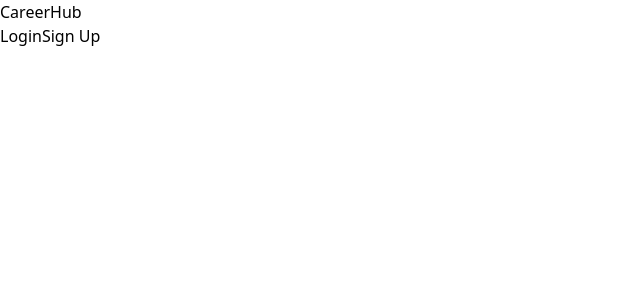
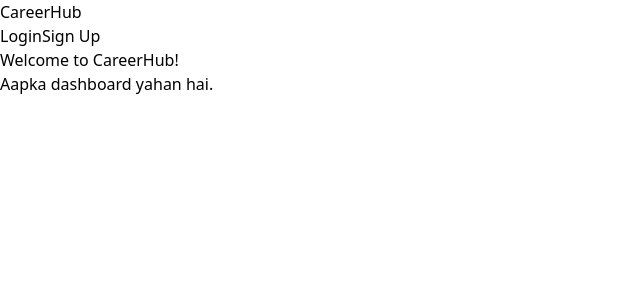
Before and after one commit to Pragatijindal05/job-portal-app, a React (Vite) app in the folder frontend/: page /home in a window 1280 px wide. Shown: the top 300 px of the page, without its empty margins (0-640 px from the left). Built offline with nearby package versions, Linux system fonts and the light colour scheme; no server answers.

Commit message:
Fix login setup

```diff
--- a/frontend/src/App.jsx
+++ b/frontend/src/App.jsx
@@ -4,6 +4,7 @@ import Navbar from './components/Navbar';
 import Login from './components/Login';
 import Register from './components/Register';
 import MainDashboard from './Dashboard';
+import HomePage from './HomePage';
 
 export default function App() {
   return (
@@ -13,6 +14,7 @@ export default function App() {
         <Route path="/" element={<MainDashboard />} />
         <Route path="/login" element={<Login />} />
         <Route path="/register" element={<Register />} />
+        <Route path="/home" element={<HomePage />} />
       </Routes>
     </Router>
   );
--- /dev/null
+++ b/frontend/src/HomePage.jsx
@@ -0,0 +1,11 @@
+// frontend/src/HomePage.jsx
+import React from 'react';
+
+export default function HomePage() {
+  return (
+    <div className="p-10">
+      <h1 className="text-3xl font-bold">Welcome to CareerHub!</h1>
+      <p>Aapka dashboard yahan hai.</p>
+    </div>
+  );
+}
--- a/frontend/src/components/Login.jsx
+++ b/frontend/src/components/Login.jsx
@@ -1,8 +1,10 @@
 import React, { useState, useContext } from 'react';
+import { useNavigate } from 'react-router-dom'; // 1. Import
 import { AuthContext } from '../context/AuthContext';
 
 export default function Login() {
-  const { login } = useContext(AuthContext); // Get login function from context
+  const { login } = useContext(AuthContext);
+  const navigate = useNavigate(); // 2. Hook initialize
   const [formData, setFormData] = useState({ email: '', password: '' });
 
   const handleSubmit = async (e) => {
@@ -19,9 +21,10 @@ export default function Login() {
     const data = await res.json();
 
     if (data.user) {
-      login(data.user); // This updates global state!
-      alert("Logged in successfully!");
-    } else {
+  login(data.user);
+  alert("Logged in successfully!");
+  navigate('/'); // '/dashboard' ki jagah '/' try karo, kyunki aapka main page wahi hai
+} else {
       alert("Invalid credentials");
     }
   };
```
